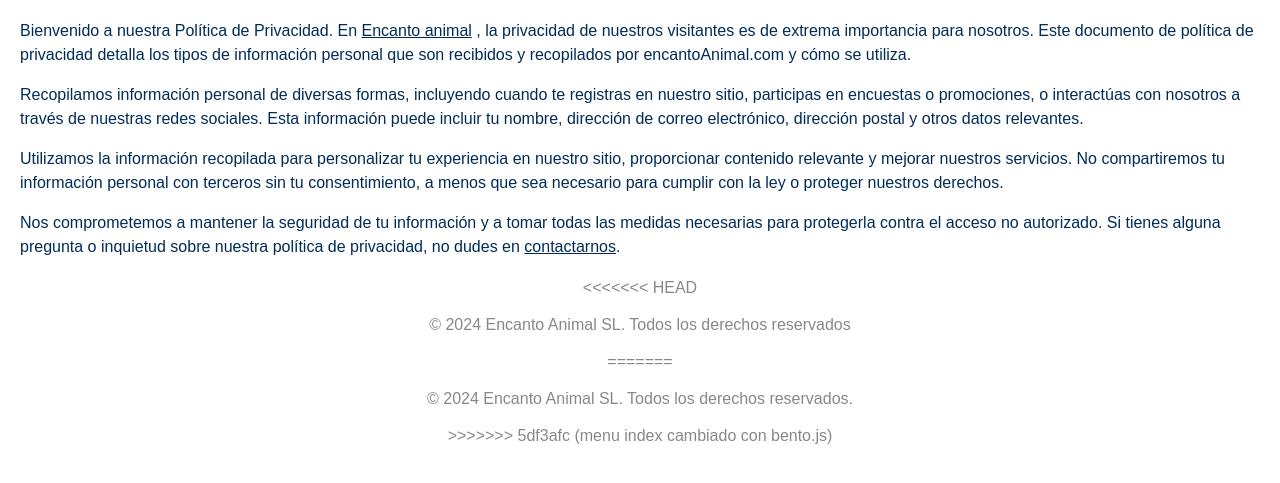
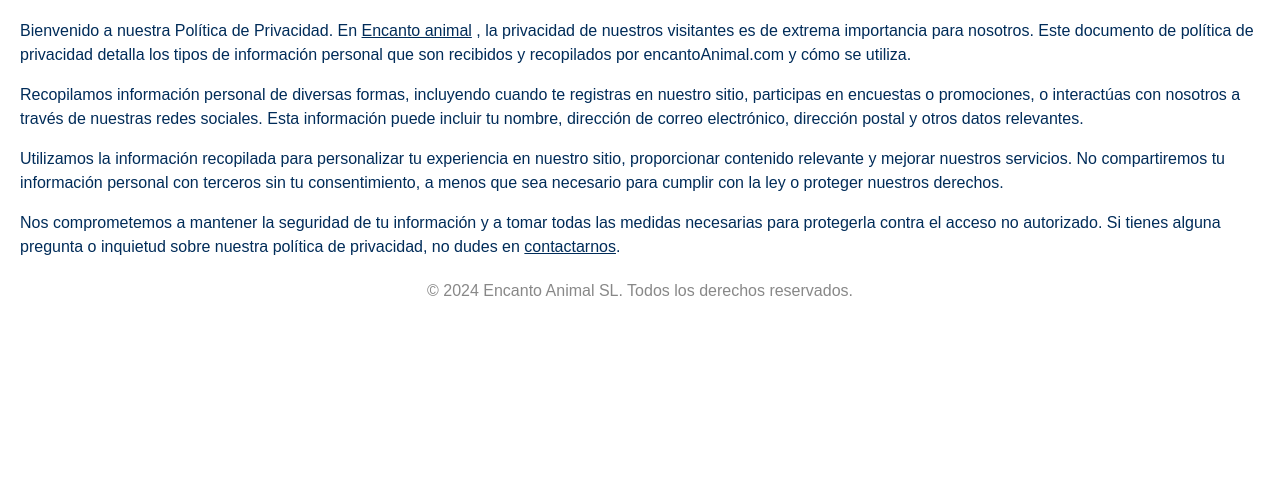
Before and after one commit to baraja25/encantoanimal, a plain HTML site: page politica.html in a window 1280 px wide. Shown: the part 121-604 px from the top of the page. Drawn offline with Linux system fonts and the light colour scheme.

Commit message:
fix merge

```diff
--- a/politica.html
+++ b/politica.html
@@ -88,11 +88,7 @@
 
     <!-- Pie de página -->
     <footer>
-<<<<<<< HEAD
-      <p>&copy; 2024 Encanto Animal SL. Todos los derechos reservados</p>
-=======
       <p>&copy; 2024 Encanto Animal SL. Todos los derechos reservados.</p>
->>>>>>> 5df3afc (menu index cambiado con bento.js)
     </footer>
   </body>
 </html>
```
